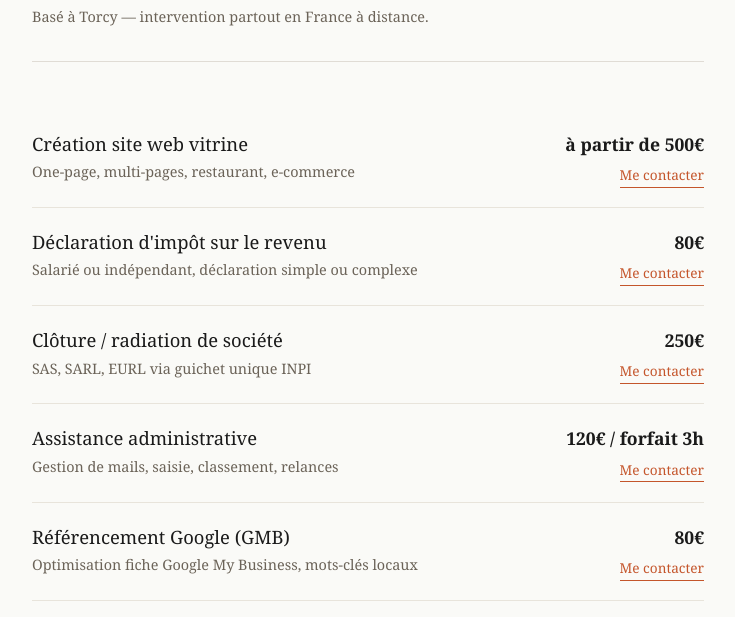
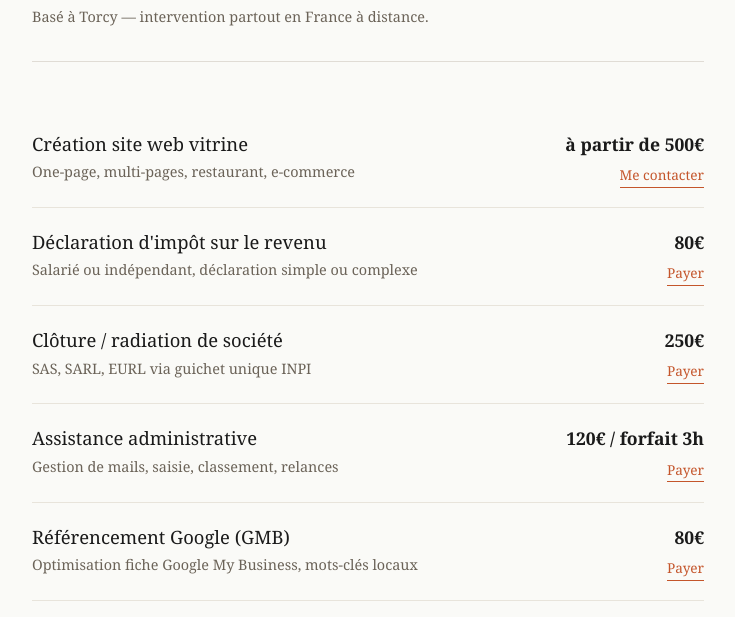
Before and after one commit to notitiacorp-design/notitia, a plain HTML site: page index.html in a window 1280 px wide. Shown: the part 175-792 px from the top of the page, without its empty margins (272-1007 px from the left). Drawn offline with Linux system fonts and the light colour scheme.

Commit message:
Ajout liens Stripe

```diff
--- a/index.html
+++ b/index.html
@@ -58,7 +58,7 @@
       </div>
       <div style="text-align:right">
         <div class="service-price">80€</div>
-        <a href="#contact">Me contacter</a>
+        <a href="https://buy.stripe.com/7sY28k76L140eKG3oQ2sM03">Payer</a>
       </div>
     </div>
 
@@ -69,7 +69,7 @@
       </div>
       <div style="text-align:right">
         <div class="service-price">250€</div>
-        <a href="#contact">Me contacter</a>
+        <a href="https://buy.stripe.com/dRmfZa62H284auq4sU2sM04">Payer</a>
       </div>
     </div>
 
@@ -80,7 +80,7 @@
       </div>
       <div style="text-align:right">
         <div class="service-price">120€ / forfait 3h</div>
-        <a href="#contact">Me contacter</a>
+        <a href="https://buy.stripe.com/6oUaEQezd3c81XU9Ne2sM06">Payer</a>
       </div>
     </div>
 
@@ -91,7 +91,7 @@
       </div>
       <div style="text-align:right">
         <div class="service-price">80€</div>
-        <a href="#contact">Me contacter</a>
+        <a href="https://buy.stripe.com/28E8wI2Qv8wsdGC7F62sM05">Payer</a>
       </div>
     </div>
 
```
